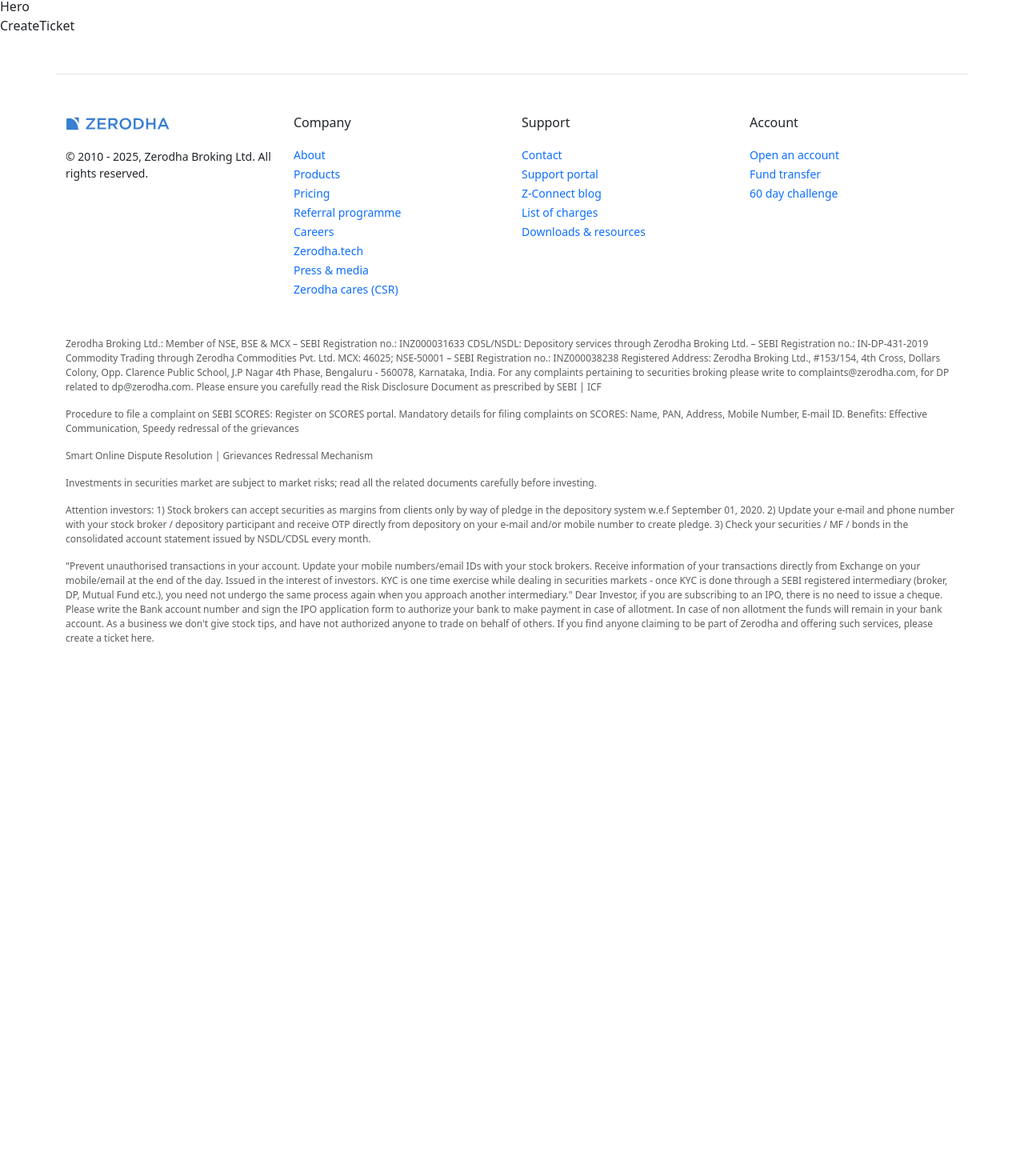
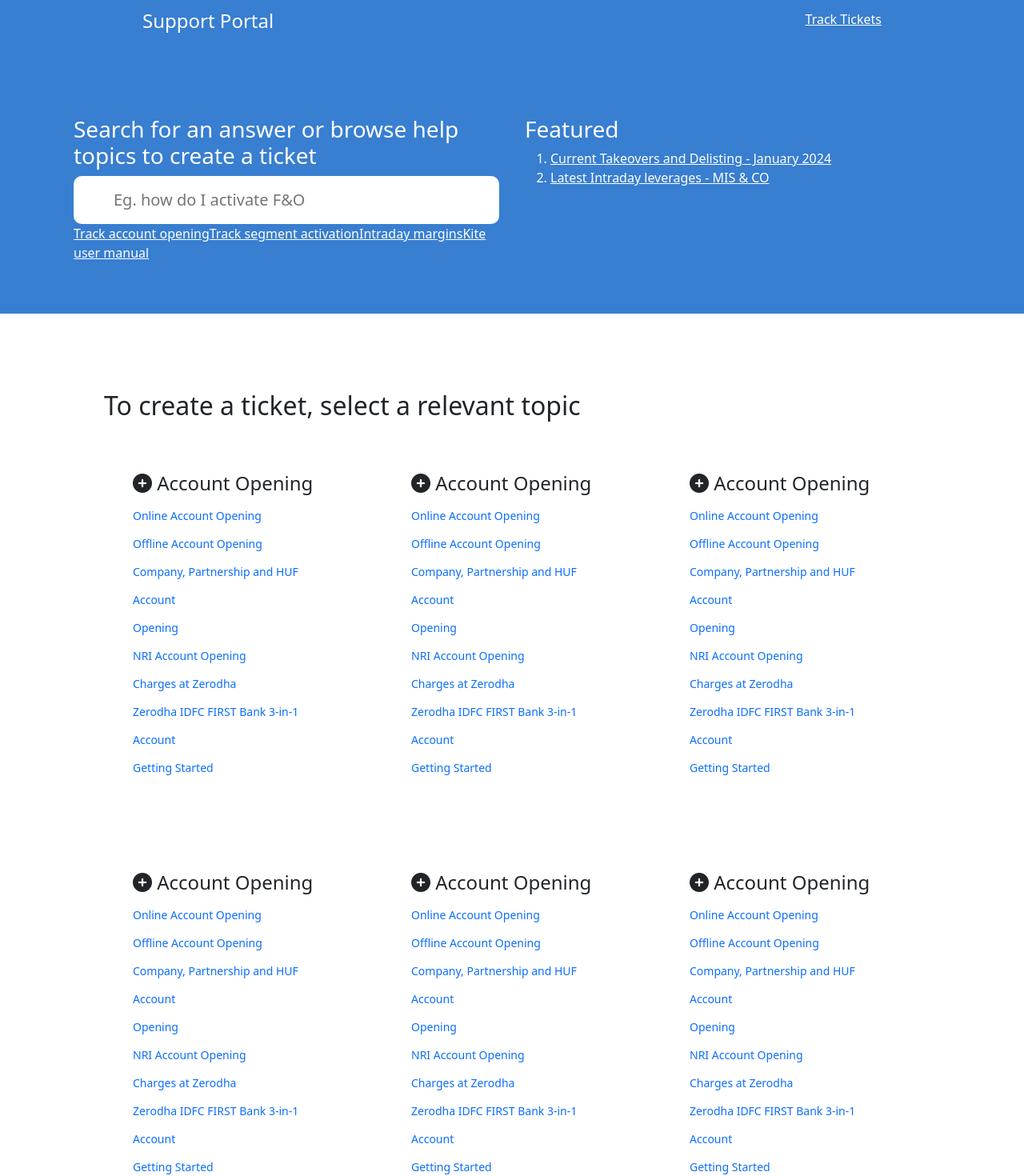
Before and after one commit to PrathamSingh1/Trading-Platform, a React (Vite) app in the folder frontend/: page /support in a window 1280 px wide. Shown: the part 74-1544 px from the top of the page at 80% size. Before the commit the page ends 897 px from the top, so only its background shows below. Built offline with nearby package versions, Linux system fonts and the light colour scheme.

Commit message:
SupportPage done

```diff
--- a/frontend/src/index.css
+++ b/frontend/src/index.css
@@ -9,3 +9,26 @@
   text-decoration: none;
   font-size: 14px;
 }
+
+#supportHero{
+  background-color: rgb(56, 126, 209);
+  color: white;
+}
+
+#supportHero a{
+  color: white;
+}
+
+#supportWrapper{
+  display: flex;
+  justify-content: space-between;
+  margin: 0 150px;
+}
+
+#supportHero input{
+  padding: 15px 50px;
+  width: 100%;
+  font-size: 20px;
+  border-radius: 10px;
+  border: none;
+}
--- a/frontend/src/landing_page/support/CreateTicket.jsx
+++ b/frontend/src/landing_page/support/CreateTicket.jsx
@@ -1,9 +1,235 @@
 import React from 'react'
 
 const CreateTicket = () => {
-  return (
-    <div>CreateTicket</div>
-  )
+   return (
+    <div className="container">
+      <div className="row p-5 mt-5 mb-5">
+        <h1 className="fs-2">To create a ticket, select a relevant topic</h1>
+        <div className="col-4 p-5 mt-2 mb-2">
+          <h4 className="">
+            <i class="fa fa-plus-circle" aria-hidden="true"></i> Account Opening
+          </h4>
+          <a href="" style={{ textDecoration: "none", lineHeight: "2.5" }}>
+            Online Account Opening
+          </a>
+          <br />
+          <a href="" style={{ textDecoration: "none", lineHeight: "2.5" }}>
+            Offline Account Opening
+          </a>
+          <br />
+          <a href="" style={{ textDecoration: "none", lineHeight: "2.5" }}>
+            Company, Partnership and HUF Account
+          </a>
+          <br />
+          <a href="" style={{ textDecoration: "none", lineHeight: "2.5" }}>
+            Opening
+          </a>
+          <br />
+          <a href="" style={{ textDecoration: "none", lineHeight: "2.5" }}>
+            NRI Account Opening
+          </a>
+          <br />
+          <a href="" style={{ textDecoration: "none", lineHeight: "2.5" }}>
+            Charges at Zerodha
+          </a>
+          <br />
+          <a href="" style={{ textDecoration: "none", lineHeight: "2.5" }}>
+            Zerodha IDFC FIRST Bank 3-in-1 Account
+          </a>
+          <br />
+          <a href="" style={{ textDecoration: "none", lineHeight: "2.5" }}>
+            Getting Started
+          </a>
+          <br />
+        </div>
+        <div className="col-4 p-5 mt-2 mb-2">
+          <h4 className="">
+            <i class="fa fa-plus-circle" aria-hidden="true"></i> Account Opening
+          </h4>
+          <a href="" style={{ textDecoration: "none", lineHeight: "2.5" }}>
+            Online Account Opening
+          </a>
+          <br />
+          <a href="" style={{ textDecoration: "none", lineHeight: "2.5" }}>
+            Offline Account Opening
+          </a>
+          <br />
+          <a href="" style={{ textDecoration: "none", lineHeight: "2.5" }}>
+            Company, Partnership and HUF Account
+          </a>
+          <br />
+          <a href="" style={{ textDecoration: "none", lineHeight: "2.5" }}>
+            Opening
+          </a>
+          <br />
+          <a href="" style={{ textDecoration: "none", lineHeight: "2.5" }}>
+            NRI Account Opening
+          </a>
+          <br />
+          <a href="" style={{ textDecoration: "none", lineHeight: "2.5" }}>
+            Charges at Zerodha
+          </a>
+          <br />
+          <a href="" style={{ textDecoration: "none", lineHeight: "2.5" }}>
+            Zerodha IDFC FIRST Bank 3-in-1 Account
+          </a>
+          <br />
+          <a href="" style={{ textDecoration: "none", lineHeight: "2.5" }}>
+            Getting Started
+          </a>
+          <br />
+        </div>
+        <div className="col-4 p-5 mt-2 mb-2">
+          <h4 className="">
+            <i class="fa fa-plus-circle" aria-hidden="true"></i> Account Opening
+          </h4>
+          <a href="" style={{ textDecoration: "none", lineHeight: "2.5" }}>
+            Online Account Opening
+          </a>
+          <br />
+          <a href="" style={{ textDecoration: "none", lineHeight: "2.5" }}>
+            Offline Account Opening
+          </a>
+          <br />
+          <a href="" style={{ textDecoration: "none", lineHeight: "2.5" }}>
+            Company, Partnership and HUF Account
+          </a>
+          <br />
+          <a href="" style={{ textDecoration: "none", lineHeight: "2.5" }}>
+            Opening
+          </a>
+          <br />
+          <a href="" style={{ textDecoration: "none", lineHeight: "2.5" }}>
+            NRI Account Opening
+          </a>
+          <br />
+          <a href="" style={{ textDecoration: "none", lineHeight: "2.5" }}>
+            Charges at Zerodha
+          </a>
+          <br />
+          <a href="" style={{ textDecoration: "none", lineHeight: "2.5" }}>
+            Zerodha IDFC FIRST Bank 3-in-1 Account
+          </a>
+          <br />
+          <a href="" style={{ textDecoration: "none", lineHeight: "2.5" }}>
+            Getting Started
+          </a>
+          <br />
+        </div>
+        <div className="col-4 p-5 mt-2 mb-2">
+          <h4 className="">
+            <i class="fa fa-plus-circle" aria-hidden="true"></i> Account Opening
+          </h4>
+          <a href="" style={{ textDecoration: "none", lineHeight: "2.5" }}>
+            Online Account Opening
+          </a>
+          <br />
+          <a href="" style={{ textDecoration: "none", lineHeight: "2.5" }}>
+            Offline Account Opening
+          </a>
+          <br />
+          <a href="" style={{ textDecoration: "none", lineHeight: "2.5" }}>
+            Company, Partnership and HUF Account
+          </a>
+          <br />
+          <a href="" style={{ textDecoration: "none", lineHeight: "2.5" }}>
+            Opening
+          </a>
+          <br />
+          <a href="" style={{ textDecoration: "none", lineHeight: "2.5" }}>
+            NRI Account Opening
+          </a>
+          <br />
+          <a href="" style={{ textDecoration: "none", lineHeight: "2.5" }}>
+            Charges at Zerodha
+          </a>
+          <br />
+          <a href="" style={{ textDecoration: "none", lineHeight: "2.5" }}>
+            Zerodha IDFC FIRST Bank 3-in-1 Account
+          </a>
+          <br />
+          <a href="" style={{ textDecoration: "none", lineHeight: "2.5" }}>
+            Getting Started
+          </a>
+          <br />
+        </div>
+        <div className="col-4 p-5 mt-2 mb-2">
+          <h4 className="">
+            <i class="fa fa-plus-circle" aria-hidden="true"></i> Account Opening
+          </h4>
+          <a href="" style={{ textDecoration: "none", lineHeight: "2.5" }}>
+            Online Account Opening
+          </a>
+          <br />
+          <a href="" style={{ textDecoration: "none", lineHeight: "2.5" }}>
+            Offline Account Opening
+          </a>
+          <br />
+          <a href="" style={{ textDecoration: "none", lineHeight: "2.5" }}>
+            Company, Partnership and HUF Account
+          </a>
+          <br />
+          <a href="" style={{ textDecoration: "none", lineHeight: "2.5" }}>
+            Opening
+          </a>
+          <br />
+          <a href="" style={{ textDecoration: "none", lineHeight: "2.5" }}>
+            NRI Account Opening
+          </a>
+          <br />
+          <a href="" style={{ textDecoration: "none", lineHeight: "2.5" }}>
+            Charges at Zerodha
+          </a>
+          <br />
+          <a href="" style={{ textDecoration: "none", lineHeight: "2.5" }}>
+            Zerodha IDFC FIRST Bank 3-in-1 Account
+          </a>
+          <br />
+          <a href="" style={{ textDecoration: "none", lineHeight: "2.5" }}>
+            Getting Started
+          </a>
+          <br />
+        </div>
+        <div className="col-4 p-5 mt-2 mb-2">
+          <h4 className="">
+            <i class="fa fa-plus-circle" aria-hidden="true"></i> Account Opening
+          </h4>
+          <a href="" style={{ textDecoration: "none", lineHeight: "2.5" }}>
+            Online Account Opening
+          </a>
+          <br />
+          <a href="" style={{ textDecoration: "none", lineHeight: "2.5" }}>
+            Offline Account Opening
+          </a>
+          <br />
+          <a href="" style={{ textDecoration: "none", lineHeight: "2.5" }}>
+            Company, Partnership and HUF Account
+          </a>
+          <br />
+          <a href="" style={{ textDecoration: "none", lineHeight: "2.5" }}>
+            Opening
+          </a>
+          <br />
+          <a href="" style={{ textDecoration: "none", lineHeight: "2.5" }}>
+            NRI Account Opening
+          </a>
+          <br />
+          <a href="" style={{ textDecoration: "none", lineHeight: "2.5" }}>
+            Charges at Zerodha
+          </a>
+          <br />
+          <a href="" style={{ textDecoration: "none", lineHeight: "2.5" }}>
+            Zerodha IDFC FIRST Bank 3-in-1 Account
+          </a>
+          <br />
+          <a href="" style={{ textDecoration: "none", lineHeight: "2.5" }}>
+            Getting Started
+          </a>
+          <br />
+        </div>
+      </div>
+    </div>
+  );
 }
 
 export default CreateTicket
--- a/frontend/src/landing_page/support/Hero.jsx
+++ b/frontend/src/landing_page/support/Hero.jsx
@@ -1,9 +1,38 @@
 import React from 'react'
 
 const Hero = () => {
-  return (
-    <div>Hero</div>
-  )
+   return (
+    <section className="container-fluid" id="supportHero">
+      <div className="p-3" id="supportWrapper">
+        <h4>Support Portal</h4>
+        <a href="">Track Tickets</a>
+      </div>
+      <div className="row p-5 m-3">
+        <div className="col-6 p-3">
+          <h1 className="fs-3">
+            Search for an answer or browse help topics to create a ticket
+          </h1>
+          <input placeholder="Eg. how do I activate F&O" />
+          <br />
+          <a href="">Track account opening</a>
+          <a href="">Track segment activation</a>
+          <a href="">Intraday margins</a>
+          <a href="">Kite user manual</a>
+        </div>
+        <div className="col-6 p-3">
+          <h1 className="fs-3">Featured</h1>
+          <ol>
+            <li>
+              <a href="">Current Takeovers and Delisting - January 2024</a>
+            </li>
+            <li>
+              <a href="">Latest Intraday leverages - MIS & CO</a>
+            </li>
+          </ol>
+        </div>
+      </div>
+    </section>
+  );
 }
 
 export default Hero
```
